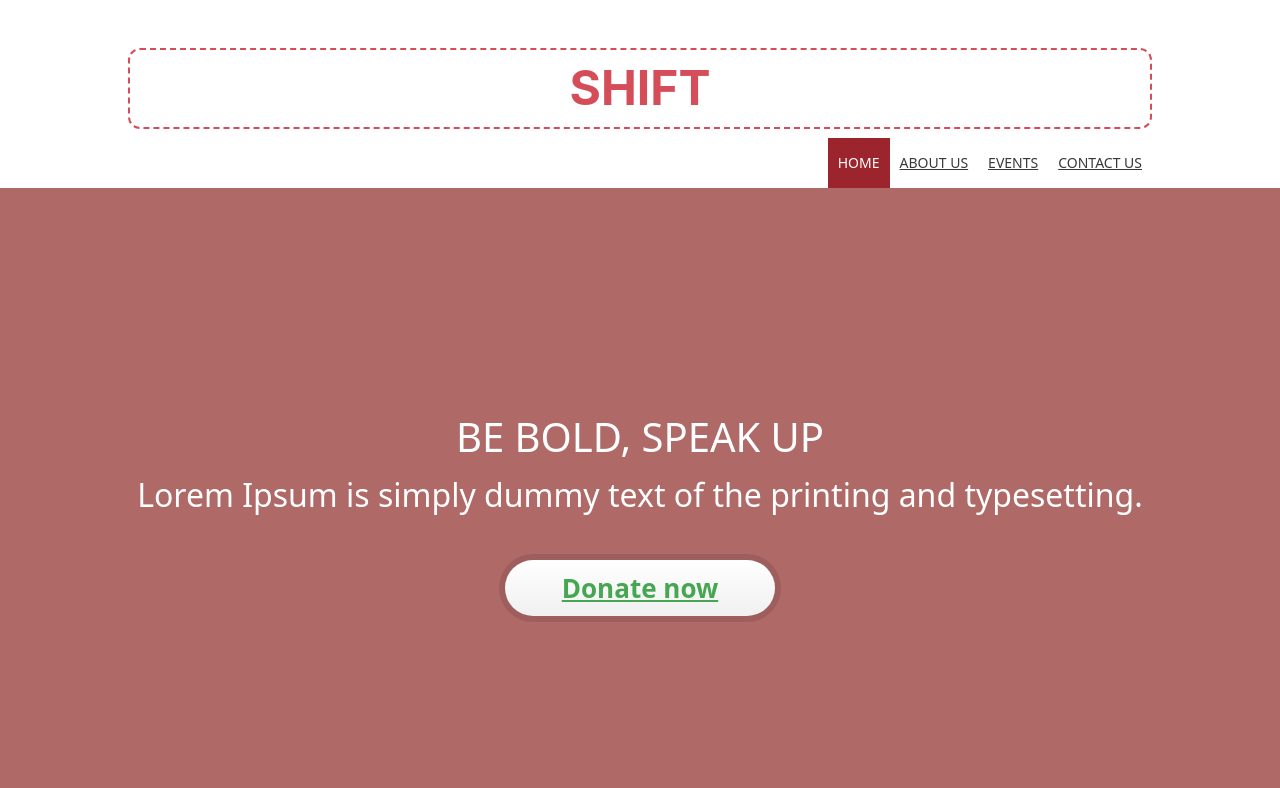
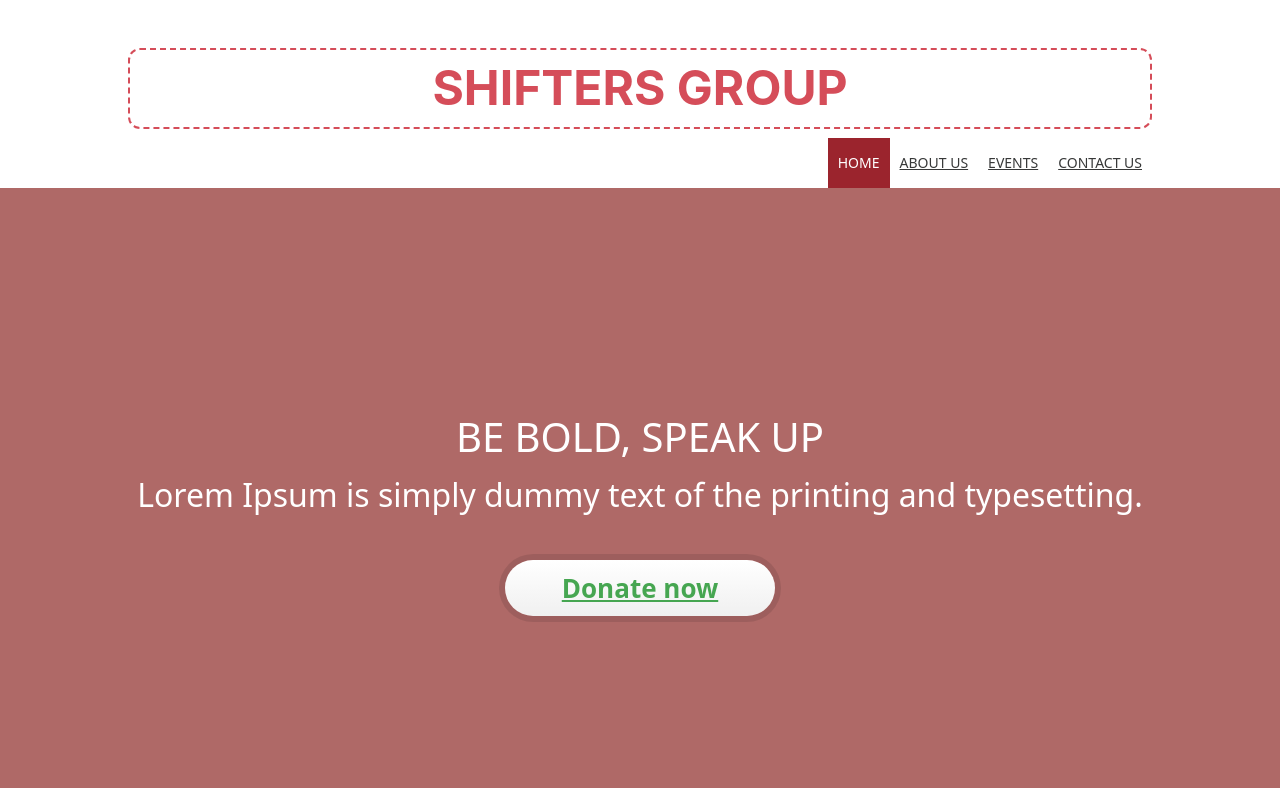
Before and after one commit to musagenius345/jubilant-template, a website built with Vite: page index.html in a window 1280 px wide. Shown: the top 788 px of the page. Built offline with nearby package versions, Linux system fonts and the light colour scheme; files whose address does not match are found by name.

Commit message:
title to SHIFTERS GROUP

```diff
--- a/index.html
+++ b/index.html
@@ -5,7 +5,7 @@
   <meta charset="utf-8">
   <meta http-equiv="X-UA-Compatible" content="IE=edge">
   <meta name="viewport" content="width=device-width,initial-scale=1">
-  <title>SHIFT</title>
+  <title>SHIFTERS GROUP</title>
   <meta name="description" content="Page-specific description">
   <meta name="keywords" content="Page-specific keywords">
   <link rel="shortcut icon" href="favicon.ico">
@@ -19,7 +19,7 @@
 <body>
   <header class="page-header">
     <div class="page-header__inner">
-      <h1 class="mb-logo">SHIFT</h1>
+      <h1 class="mb-logo">SHIFTERS GROUP</h1>
       <nav class="nav page-header__nav"><a class="page-header__nav-link page-header__nav-link_selected">Home</a><a class="page-header__nav-link" href="#about">About Us</a><a class="page-header__nav-link" href="#events">Events</a><a class="page-header__nav-link" href="#contacts">Contact Us</a>
       </nav>
     </div>
@@ -161,7 +161,7 @@
     <div class="events__inner">
       <div class="event">
         <h2 class="event__date"><span>30</span>July</h2>
-        <h3 class="event__title">Shift Sports Day</h3>
+        <h3 class="event__title">SHIFTERS GROUP Sports Day</h3>
         <p class="event__text">Sports such as Football, ropes with rewards like goat, jerseys etc</p>
       </div>
       <div class="event">
```
Also changed, not shown: dist/index.html.
